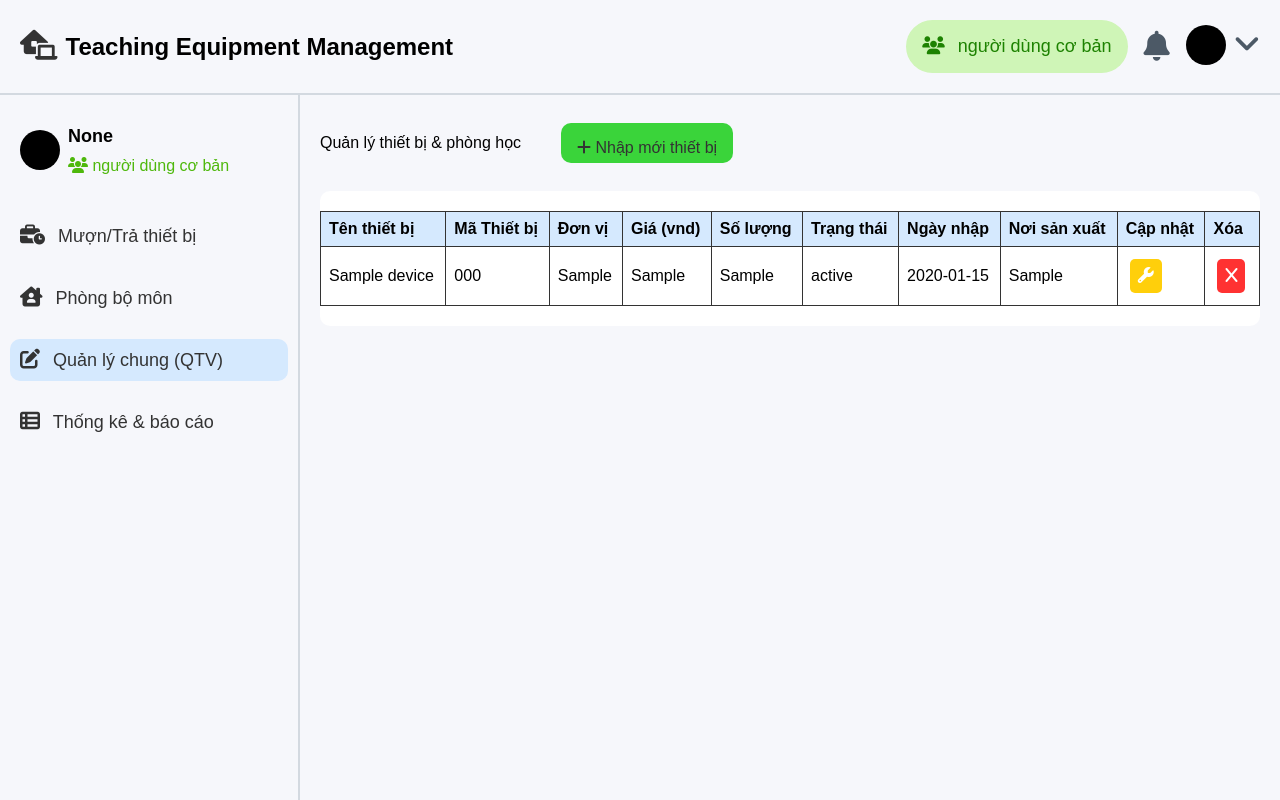
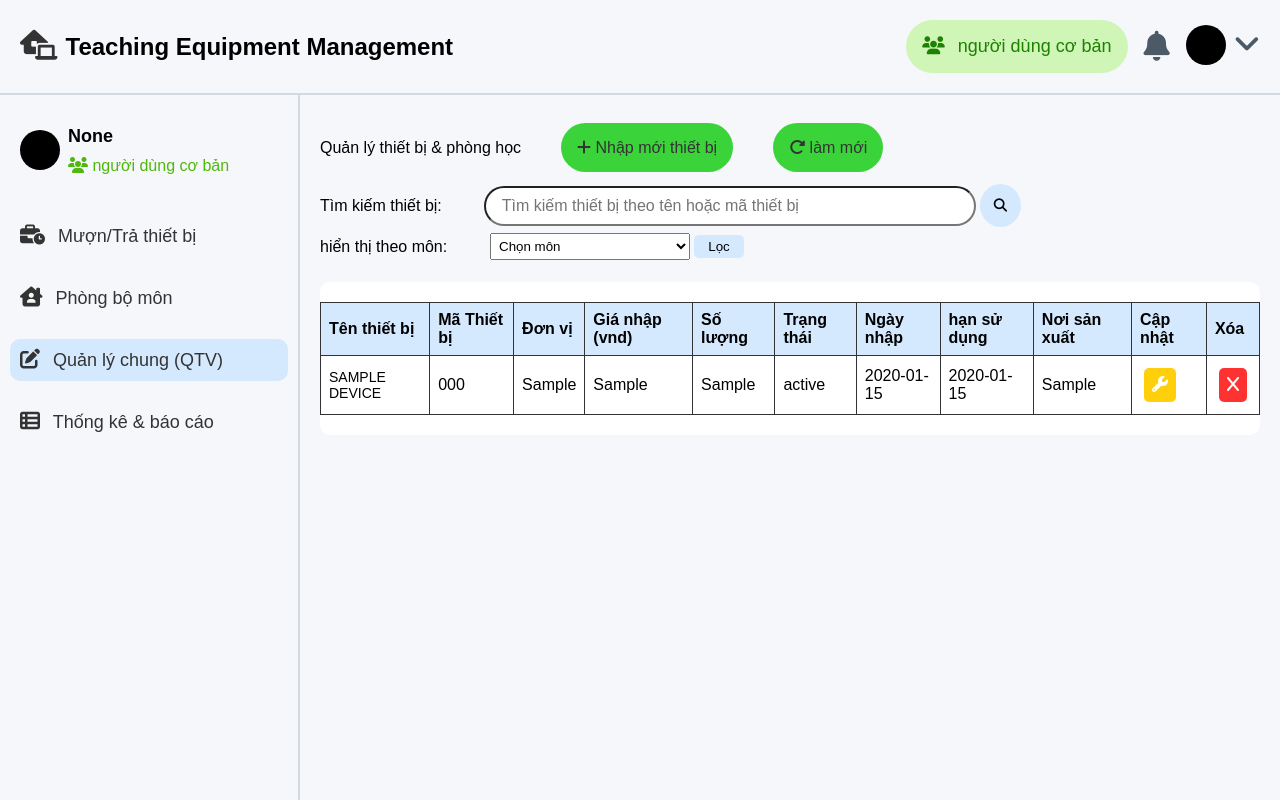
Before and after one commit to LuongLuyen/qltbdayhocCothuthuy-tuyenQuang, a Django app: page /admins/ in a window 1280 px wide. Run offline with Django 4.2, Linux system fonts and the light colour scheme; tables that the repository leaves empty hold one stand-in row (values such as "Sample post").

Commit message:
xoa tat ca moi thu lien quan den ngay tra va sua vai cho

```diff
--- a/home/static/admin.css
+++ b/home/static/admin.css
@@ -1,14 +1,23 @@
 /* add button */
 .add-btn{
 	background-color: #3ad43a;
-	border-radius: 10px;
+	border-radius: 30px;
 	color: #333;
 	text-decoration: none;
+	height: fit-content;
 }
 
 .add-btn:hover{
 	opacity: 0.9;
 }
+
+/* .add-btn:hover span{
+	display: inline-block;
+}
+
+.add-btn span{
+	display: none;
+} */
 
 /* device__table */
 
@@ -40,7 +49,10 @@
 	overflow-x: hidden;
 }
 
-
+.table__name{
+	font-size: 14px;
+	text-transform: uppercase;
+}
 
 .device__table-admin button{
 	padding: 8px;
--- a/home/static/home.css
+++ b/home/static/home.css
@@ -488,6 +488,12 @@
 }
 
 .invalid button{
-	background-color: #ed2635;
+	background-color: red;
 	color: #fff;
 }
+
+.invalid__btn:hover{
+	background-color: red!important;
+	color: #fff!important;
+	cursor: not-allowed!important;
+}
--- a/home/templates/pages/admin.html
+++ b/home/templates/pages/admin.html
@@ -31,9 +31,7 @@
             </span>
           </p>
           <p class="noti__history__info">
-            người dùng<span> {{tb.userId.name}}</span> đã trả thiết bị vào
-            <span> {{tb.tiet}}</span>
-            <span> Ngày: {{tb.tra}}</span>
+            người dùng<span> {{tb.userId.name}}</span> đã trả thiết bị
           </p>
         </li>
         {% endfor %}
@@ -116,8 +114,42 @@
           Nhập mới thiết bị
       </a>
       </div>
+      <div class="content-color-box">
+        <a href="/add" class="btn add-btn">
+          <i class="fa-solid fa-rotate-right"></i>
+          <span>làm mới</span>
+      </a>
+      </div>
+    </div>
 
+    <div class="search" style="margin-left: 0px; width: 75%;">
+      <form class="search_section" method="post" action="{% url 'home:home' %}">
+        {% csrf_token %}
+        <span style="min-width:fit-content; align-self: center; margin-right: 42px">Tìm kiếm thiết bị:</span>
+        <input class="search_input" type="search" name="search" value="" placeholder="Tìm kiếm thiết bị theo tên hoặc mã thiết bị">
+        <button class="search_icon" type="submit">
+          <i class="fa-solid fa-magnifying-glass"></i>
+        </button>
+      </form>
     </div>
+    <form class="contetn__soft__option--home" method="post" action="{% url 'home:home' %}">
+      {% csrf_token %}
+      <span>hiển thị theo môn:</span>
+      <select name="mon" id="mon">
+        <option value="">Chọn môn</option>
+        <option value="">Tất cả các môn</option>
+        <option value="quocphonganninh">Quốc Phòng An Ninh</option>
+        <option value="toanhoc">Toán</option>
+        <option value="lichsu">Lịch sử</option>
+        <option value="nguvan">Ngữ Văn</option>
+        <option value="dialy">Địa Lý</option>
+        <option value="vatly">Vật Lý</option>
+        <option value="sinhhoc">Sinh Học</option>
+        <option value="hoahoc">Hóa Học</option>
+        <option value="theduc">Thể Dục</option>
+      </select>
+        <button type="submit">Lọc</button>
+    </form>
 
     <div class="content__device--admin">
       <table class="device__table--admin">
@@ -126,10 +158,11 @@
             <th>Tên thiết bị</th>
             <th>Mã Thiết bị</th>
             <th>Đơn vị</th>
-            <th>Giá (vnd)</th>
+            <th>Giá nhập (vnd)</th>
             <th>Số lượng</th>
             <th>Trạng thái</th>
             <th>Ngày nhập</th>
+            <th>hạn sử dụng</th>
             <th>Nơi sản xuất</th>
             <th>Cập nhật</th>
             <th>Xóa</th>
@@ -139,12 +172,13 @@
         <tbody>
           {% for device in device %}
           <tr>
-            <td>{{device.name}}</td>
+            <td class="table__name">{{device.name}}</td>
             <td>{{device.code}}</td>
             <td>{{device.unit}}</td>
             <td>{{device.price}}</td>
             <td>{{device.quantity}}</td>
             <td>{{device.status}}</td>
+            <td>{{device.date}}</td>
             <td>{{device.date}}</td>
             <td>{{device.location}}</td>
             <td>
--- a/home/templates/pages/lab.html
+++ b/home/templates/pages/lab.html
@@ -31,9 +31,7 @@
             </span>
           </p>
           <p class="noti__history__info">
-            người dùng<span> {{tb.userId.name}}</span> đã trả thiết bị vào
-            <span> {{tb.tiet}}</span>
-            <span> Ngày: {{tb.tra}}</span>
+            người dùng<span> {{tb.userId.name}}</span> đã trả thiết bị
           </p>
         </li>
         {% endfor %}
--- a/python/settings.py
+++ b/python/settings.py
@@ -80,7 +80,7 @@ DATABASES = {
         'ENGINE': 'django.db.backends.mysql',
         'NAME': 'qltb',
         'USER': 'root',
-        'PASSWORD': 'luyen123',
+        'PASSWORD': '',
         'HOST': 'localhost',
         'PORT': '3306',
     }
```
Also changed, not shown: home/templates/pages/add.html (+32 -19 lines), home/templates/pages/add2.html (renamed from home/templates/pages/add1.html, +24 -32 lines), home/templates/pages/borrowdevice.html (+9 -4 lines), home/templates/pages/borrowlab.html (+11 -5 lines), home/templates/pages/home.html (+4 -6 lines), home/templates/pages/thietbidangduocmuon.html (+4 -6 lines), home/templates/pages/thongke.html (+8 -8 lines).
